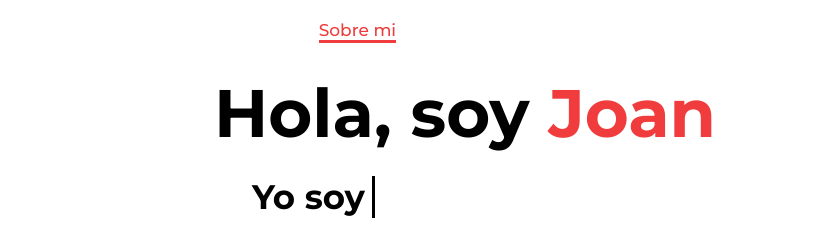
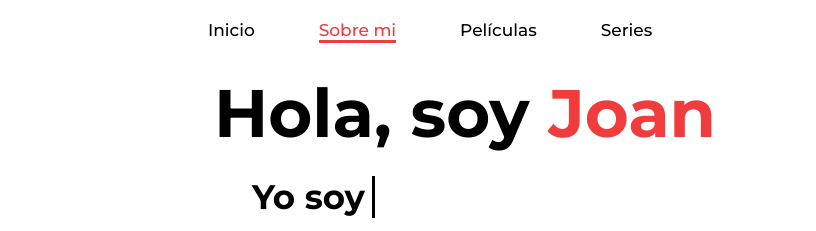
Before and after one commit to JoanP-B/Pelicula, a plain HTML site: page js/yo.html in a window 1280 px wide. Shown: the top 231 px of the page, 464-1280 px from the left. Drawn offline with Linux system fonts and the light colour scheme.

Commit message:
Update yo.html

```diff
--- a/js/yo.html
+++ b/js/yo.html
@@ -12,6 +12,13 @@
   <style>
     body {
         background: #fff;
+    }
+    .navbar ul a{
+        font-size: 17px;
+        color: black;
+        margin-left: 4rem;
+        font-weight: 500;
+        border-bottom: 3px solid transparent;
     }
     .home {
       padding: 10px;
@@ -136,7 +143,9 @@
         <nav class="navbar">
 
             <h1 class="titulo">Cine Medallo</h1>
+
             <ul class="menu-horizontal">
+
                 <li><a href="../index.html">Inicio</a></li>
                 <li><a href="#" class="active">Sobre mi</a></li>
                 <li>
```
Lines whose indentation alone changed are shown as unchanged.
